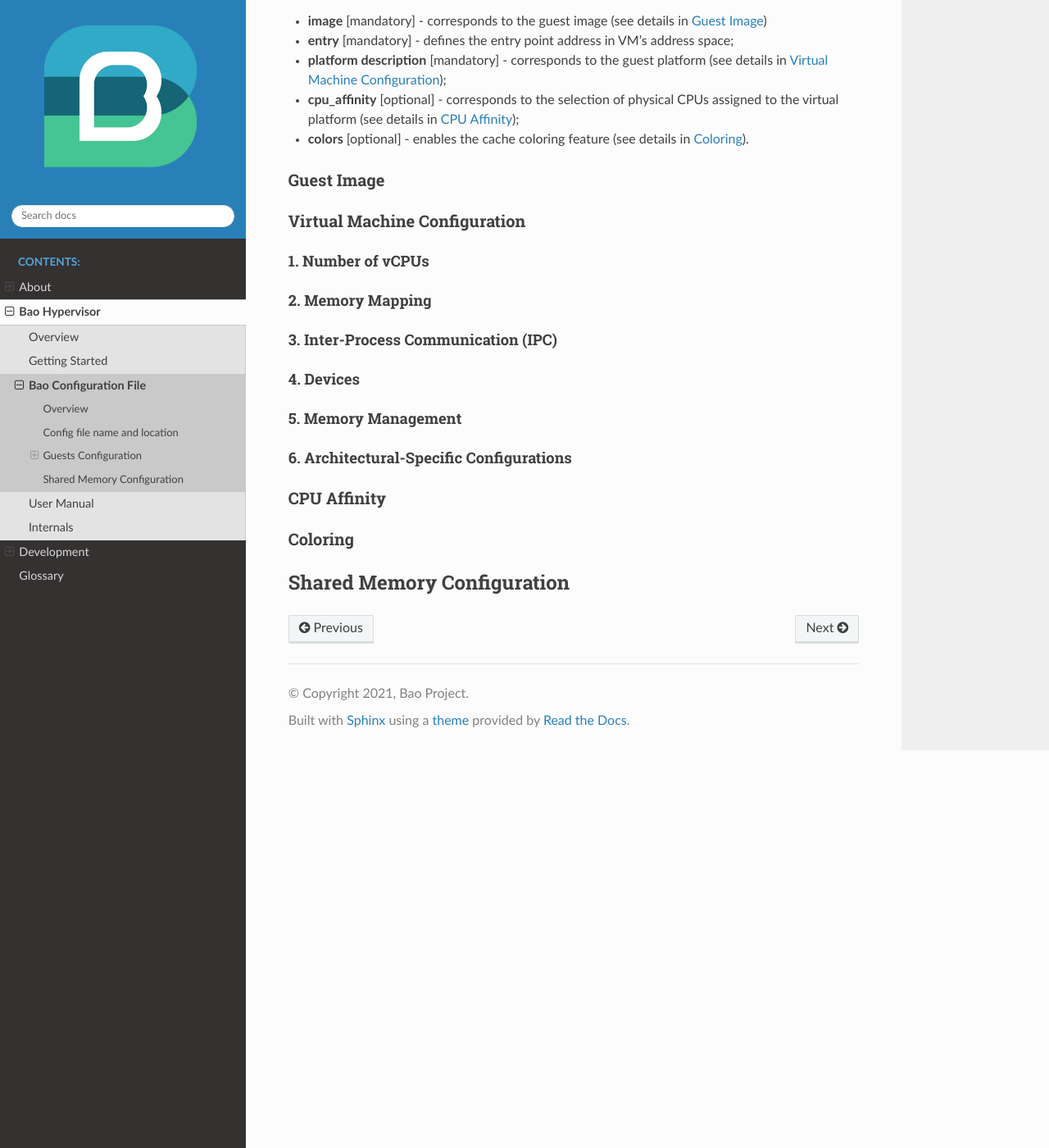
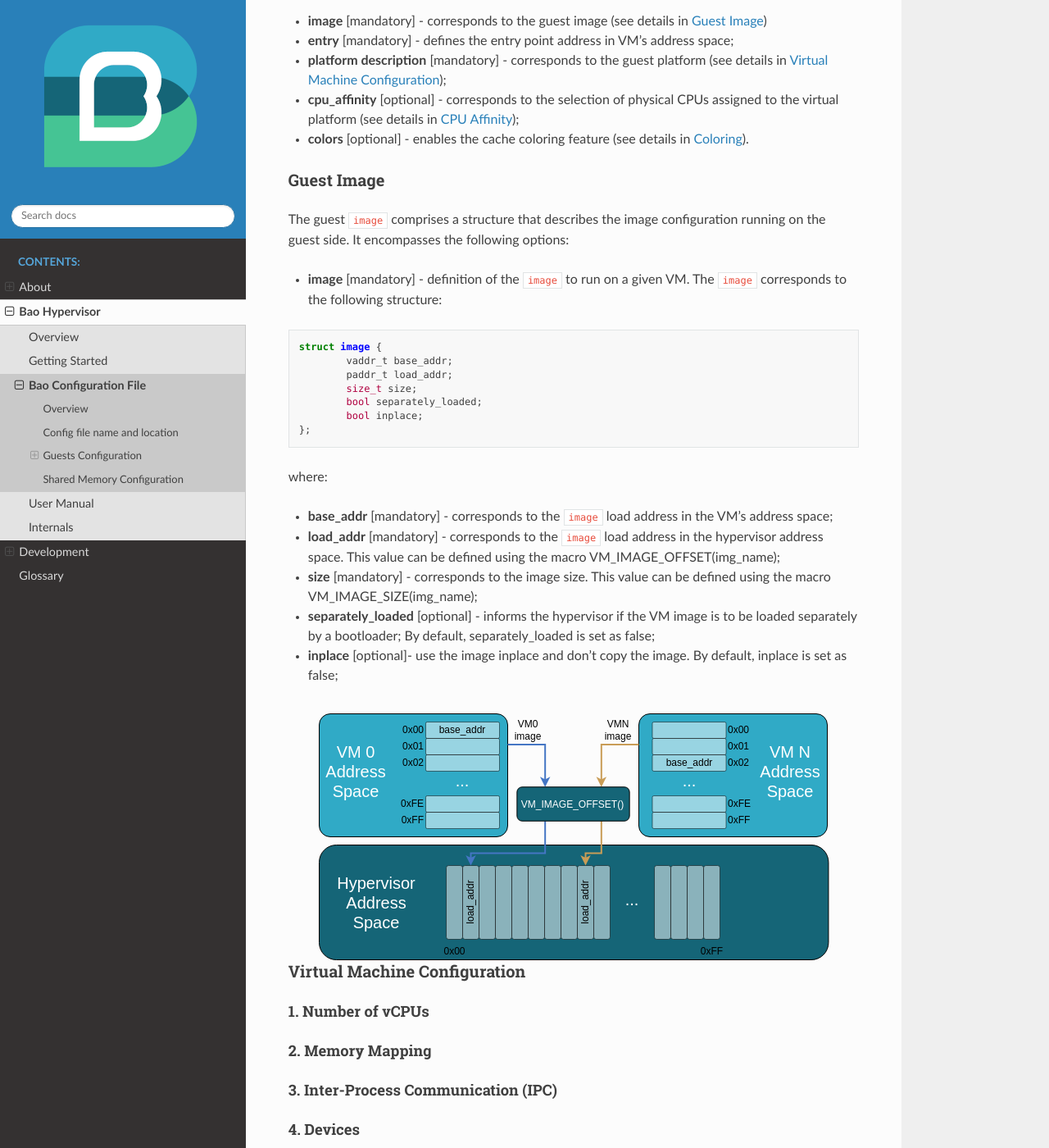
Before and after one commit to bao-project/bao-docs, a Sphinx documentation site: the page built from source/bao_hyp/config.rst, in a window 1280 px wide and 1400 px high, scrolled down 2251 px. Shown: the whole window at 82% size. Built offline with Sphinx 7.4.7 and the Read the Docs theme 2.0.0, drawn with Linux system fonts in a browser that asks for light colours.

Commit message:
feat(doc): add guest image configuration
Signed-off-by: Diogo21Costa <diogoandreveigacosta@gmail.com>

```diff
--- a/source/bao_hyp/config.rst
+++ b/source/bao_hyp/config.rst
@@ -113,6 +113,42 @@
 
 Guest Image
 ***********
+.. _Guest Image:
+
+The guest ``image`` comprises a structure that describes the image \
+configuration running on the guest side. It encompasses the following options:
+
+- **image** [mandatory] - definition of the ``image`` to run on a given VM.
+  The ``image`` corresponds to the following structure:
+
+.. code-block:: c
+
+    struct image {
+            vaddr_t base_addr;
+            paddr_t load_addr;
+            size_t size;
+            bool separately_loaded;
+            bool inplace;
+    };
+
+where:
+
+- **base_addr** [mandatory] - corresponds to the ``image`` load address in \
+  the VM's address space;
+- **load_addr** [mandatory] - corresponds to the ``image`` load address in \
+  the hypervisor address space. This value can be defined using the macro \
+  VM_IMAGE_OFFSET(img_name);
+- **size** [mandatory] - corresponds to the image size. This value can be \
+  defined using the macro VM_IMAGE_SIZE(img_name);
+- **separately_loaded** [optional] - informs the hypervisor if the VM image is
+  to be loaded separately by a bootloader; By default, separately_loaded is \
+  set as false;
+- **inplace** [optional]- use the image inplace and don’t copy the image. By \
+  default, inplace is set as false;
+
+.. figure:: img/vm-image.svg
+    :align: center
+    :name: vm-image-fig
 
 Virtual Machine Configuration
 *****************************
--- a/source/spelling_wordlist.txt
+++ b/source/spelling_wordlist.txt
@@ -70,3 +70,5 @@
 vCPU
 vCPUs
 yaml
+bootloader
+inplace
```
Also changed, not shown: source/bao_hyp/img/vm-image.svg (added).
